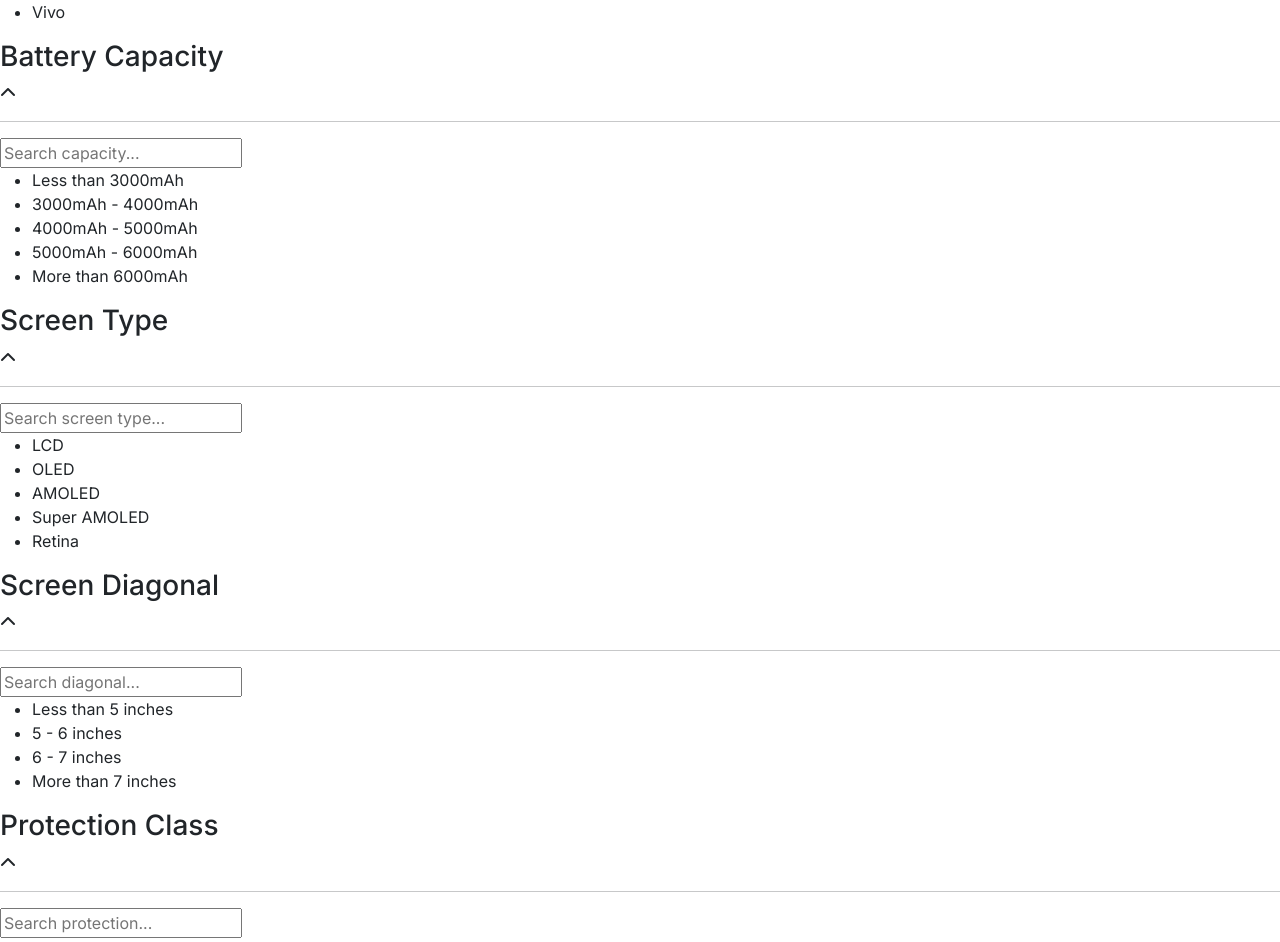
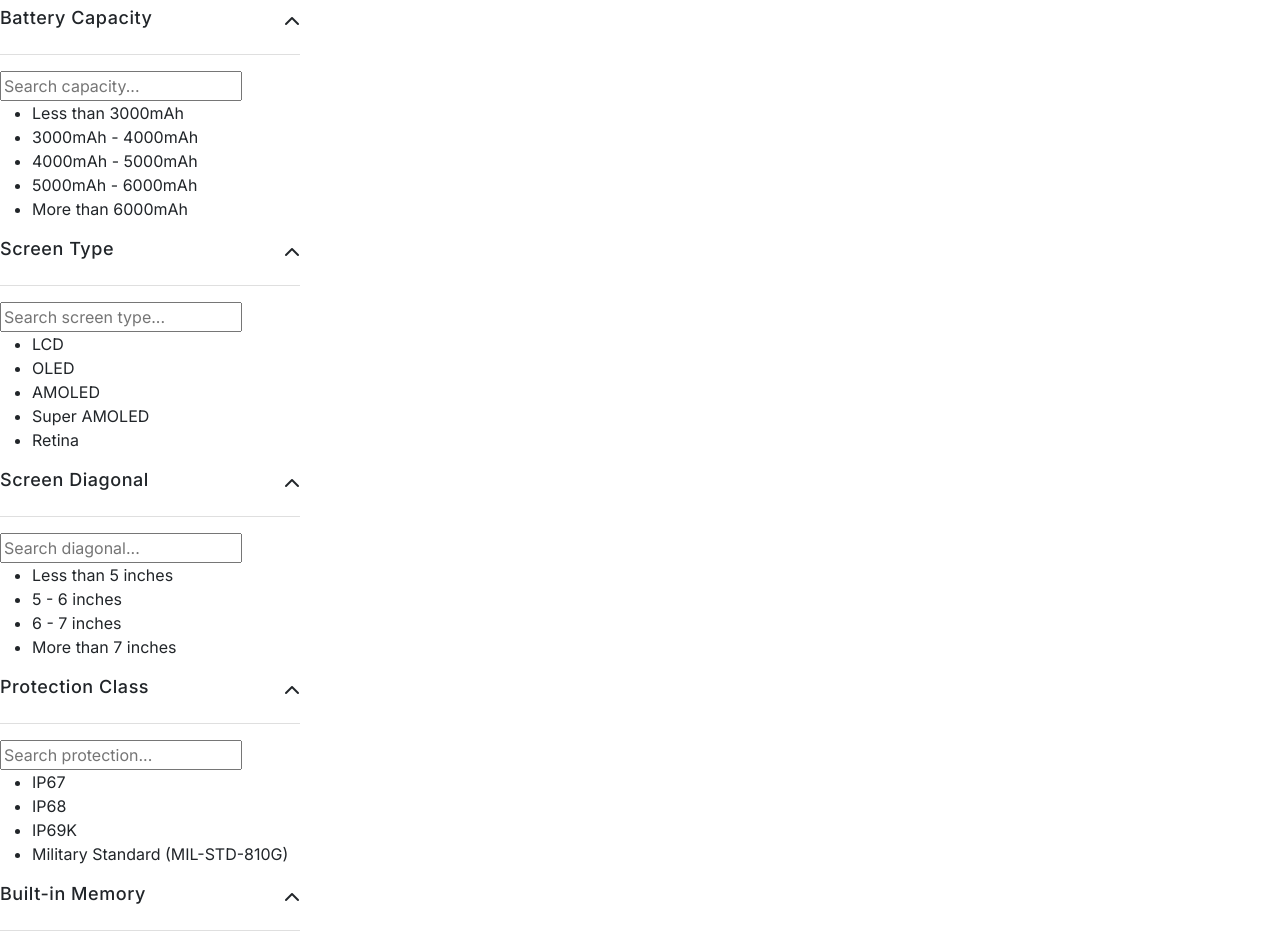
Before and after one commit to Mariii209/cyber-store, a React (Create React App) app: page /products/Phones in a window 1280 px wide. Shown: the part 461-1403 px from the top of the page. Built offline with nearby package versions, Linux system fonts and the light colour scheme.

Commit message:
Refactor filter components with new title wrappers and add SideFilter styling

```diff
--- a/src/HomeSection/ProductPage/BatteryCapacity.js
+++ b/src/HomeSection/ProductPage/BatteryCapacity.js
@@ -3,8 +3,10 @@ import React from "react";
 export default function BatteryCapacity() {
   return (
     <div className="BatteryCapacity">
-      <h3>Battery Capacity</h3>
-      <i className="fa-solid fa-chevron-up"></i>
+      <div className="Title BatteryCapacityTitle">
+        <h3>Battery Capacity</h3>
+        <i className="fa-solid fa-chevron-up"></i>
+      </div>
       <hr />
       <form>
         <input type="search" name="" id="" placeholder="Search capacity..." />
--- a/src/HomeSection/ProductPage/Brand.js
+++ b/src/HomeSection/ProductPage/Brand.js
@@ -3,8 +3,10 @@ import React from "react";
 export default function Brand() {
   return (
     <div className="Brand">
-      <h3>Brand</h3>
-      <i class="fa-solid fa-chevron-up"></i>
+      <div className="Title BrandTitle">
+        <h3>Brand</h3>
+        <i class="fa-solid fa-chevron-up"></i>
+      </div>
       <hr />
       <form>
         <input type="search" name="" id="" />
--- a/src/HomeSection/ProductPage/BultInMemory.js
+++ b/src/HomeSection/ProductPage/BultInMemory.js
@@ -3,8 +3,10 @@ import React from "react";
 export default function BuiltInMemory() {
   return (
     <div className="BuiltInMemory">
-      <h3>Built-in Memory</h3>
-      <i className="fa-solid fa-chevron-up"></i>
+      <div className="Title BuiltInMemoryTitle">
+        <h3>Built-in Memory</h3>
+        <i className="fa-solid fa-chevron-up"></i>
+      </div>
       <hr />
       <form>
         <input type="search" placeholder="Search memory..." />
--- a/src/HomeSection/ProductPage/ProtectionClass.js
+++ b/src/HomeSection/ProductPage/ProtectionClass.js
@@ -3,8 +3,10 @@ import React from "react";
 export default function ProtectionClass() {
   return (
     <div className="ProtectionClass">
-      <h3>Protection Class</h3>
-      <i className="fa-solid fa-chevron-up"></i>
+      <div className="Title ProtectionClassTitle">
+        <h3>Protection Class</h3>
+        <i className="fa-solid fa-chevron-up"></i>
+      </div>
       <hr />
       <form>
         <input type="search" name="" id="" placeholder="Search protection..." />
--- a/src/HomeSection/ProductPage/ScreenDiagonal.js
+++ b/src/HomeSection/ProductPage/ScreenDiagonal.js
@@ -3,8 +3,10 @@ import React from "react";
 export default function ScreenDiagonal() {
   return (
     <div className="ScreenDiagonal">
-      <h3>Screen Diagonal</h3>
-      <i className="fa-solid fa-chevron-up"></i>
+      <div className="Title ScreenDiagonalTitle">
+        <h3>Screen Diagonal</h3>
+        <i className="fa-solid fa-chevron-up"></i>
+      </div>
       <hr />
       <form>
         <input type="search" name="" id="" placeholder="Search diagonal..." />
--- a/src/HomeSection/ProductPage/ScreenType.js
+++ b/src/HomeSection/ProductPage/ScreenType.js
@@ -3,8 +3,10 @@ import React from "react";
 export default function ScreenType() {
   return (
     <div className="ScreenType">
-      <h3>Screen Type</h3>
-      <i className="fa-solid fa-chevron-up"></i>
+      <div className="Title ScreenTypeTitle">
+        <h3>Screen Type</h3>
+        <i className="fa-solid fa-chevron-up"></i>
+      </div>
       <hr />
       <form>
         <input
--- /dev/null
+++ b/src/HomeSection/ProductPage/SideFilter.css
@@ -0,0 +1,21 @@
+.SideFilter {
+  width: 300px;
+}
+
+.SideFilter .Title {
+  display: flex;
+  align-items: center;
+  justify-content: space-between;
+}
+
+.SideFilter h3 {
+  font-size: 18px;
+  font-style: normal;
+  font-weight: 500;
+  line-height: 24px;
+  letter-spacing: 0.54px;
+}
+
+.SideFilter hr {
+  color: gray;
+}
--- a/src/HomeSection/ProductPage/SideFilter.js
+++ b/src/HomeSection/ProductPage/SideFilter.js
@@ -5,6 +5,7 @@ import ScreenType from "./ScreenType";
 import ScreenDiagonal from "./ScreenDiagonal";
 import ProtectionClass from "./ProtectionClass";
 import BuiltInMemory from "./BultInMemory";
+import "./SideFilter.css";
 
 export default function SideFilter() {
   return (
```
